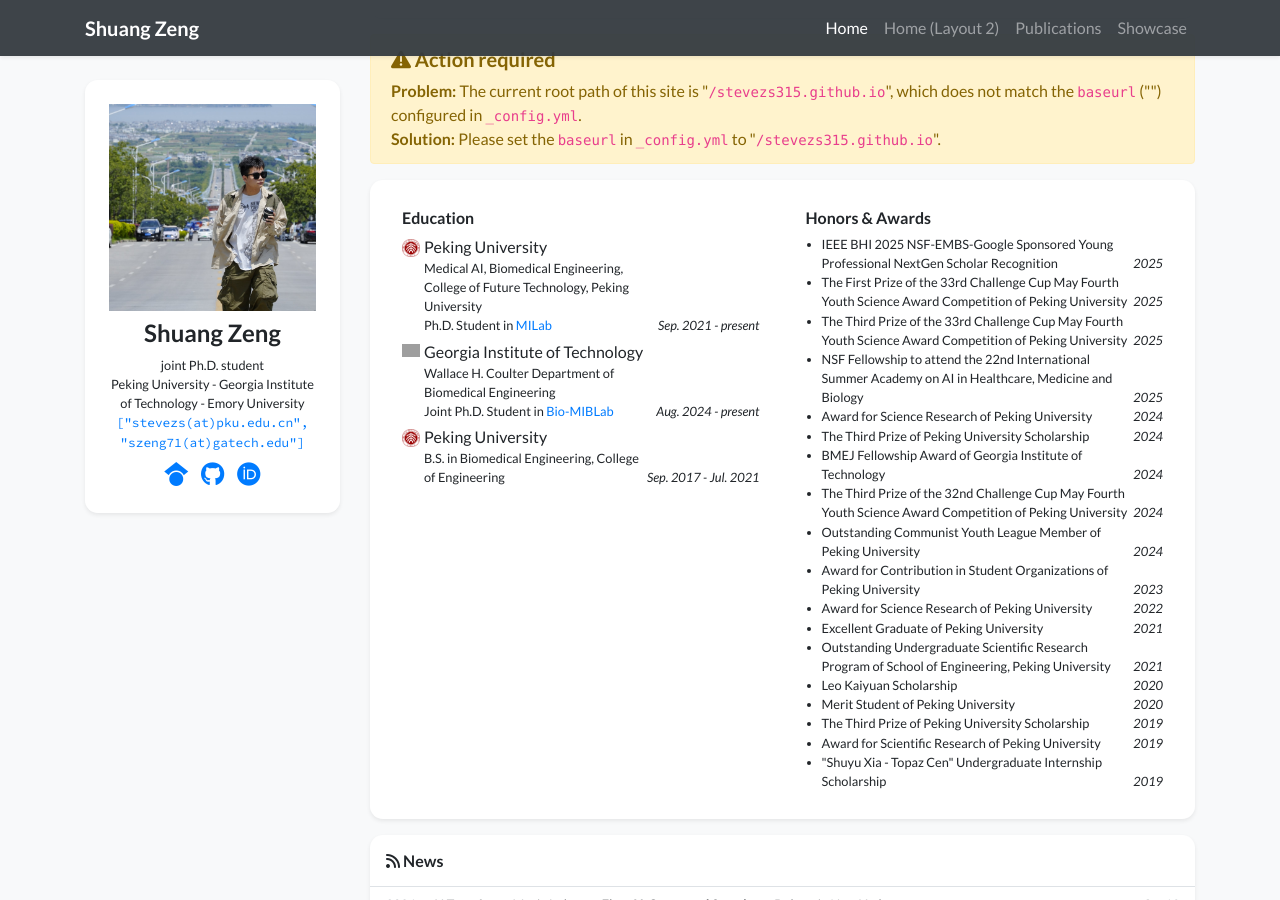
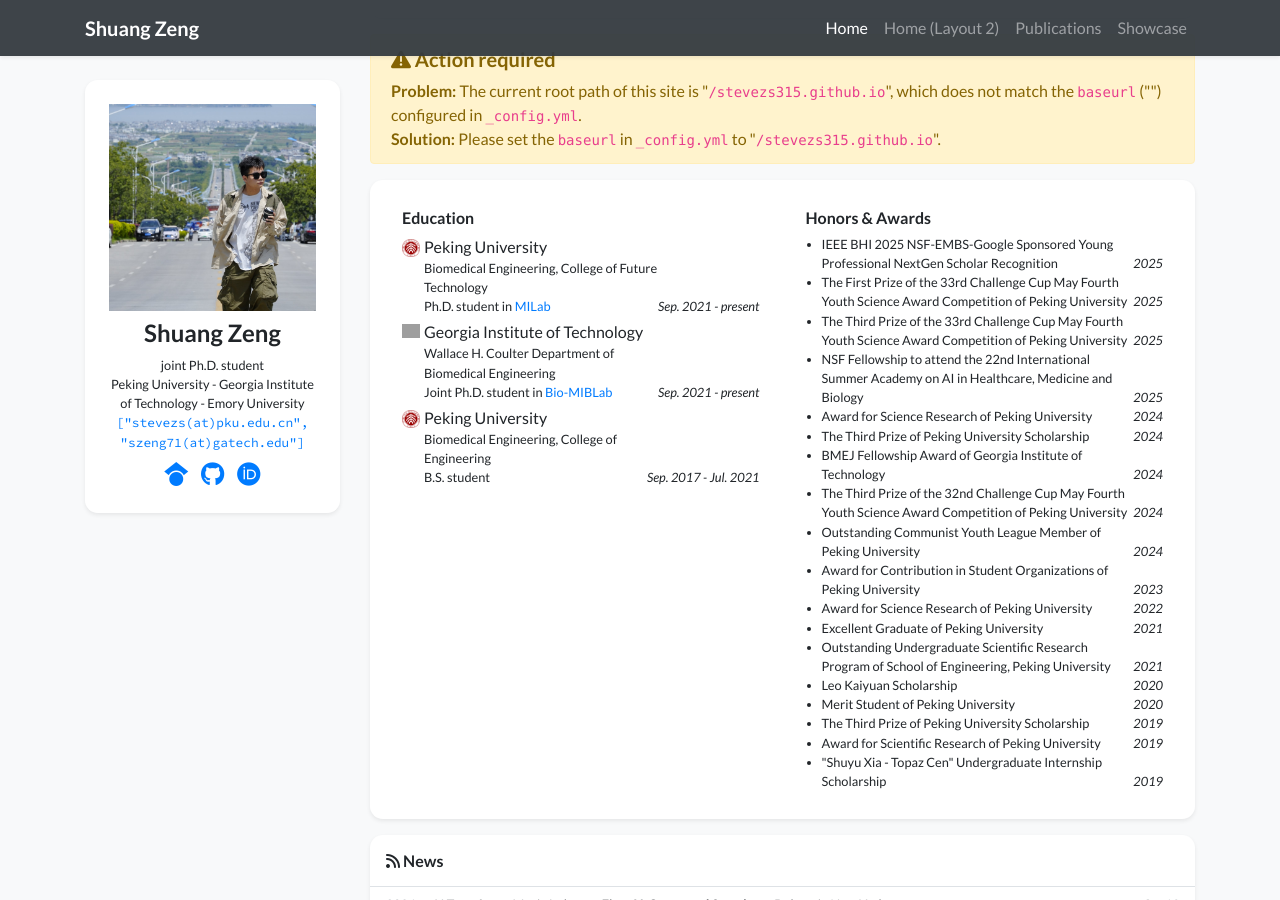
Before and after one commit to stevezs315/stevezs315.github.io, a Jekyll site: the page built from index.html, in a window 1280 px wide and 900 px high, scrolled down 408 px. Built offline with Jekyll 4.4.1, drawn with Linux system fonts in a browser that asks for light colours; nearby versions of some CDN libraries; a style sheet for code colours, icons or effects is not loaded; grey boxes are pictures that could not be loaded.

Commit message:
Update profile.yml

```diff
--- a/_data/profile.yml
+++ b/_data/profile.yml
@@ -50,20 +50,22 @@ education:
 - name: Peking University
   logo: /assets/images/badges/PKU_red.png
   position: >-
-    Medical AI, Biomedical Engineering, College of Future Technology, Peking University <br/>
-    Ph.D. Student in <a href="http://www.milab.wiki/" target="_blank">MILab</a>
+    Biomedical Engineering, College of Future Technology <br/>
+    Ph.D. student in <a href="http://www.milab.wiki/" target="_blank">MILab</a>
   date: Sep. 2021 - present
 
 - name: Georgia Institute of Technology
   logo: /assets/images/badges/GT_logo.png
   position: >-
     Wallace H. Coulter Department of Biomedical Engineering <br/>
-    Joint Ph.D. Student in <a href="https://miblab.bme.gatech.edu/" target="_blank">Bio-MIBLab</a>
-  date: Aug. 2024 - present
+    Joint Ph.D. student in <a href="https://miblab.bme.gatech.edu/" target="_blank">Bio-MIBLab</a>
+  date: Sep. 2021 - present
 
 - name: Peking University
   logo: /assets/images/badges/PKU_red.png
-  position: B.S. in Biomedical Engineering, College of Engineering
+  position: >-
+   Biomedical Engineering, College of Engineering <br/>
+   B.S. student
   date: Sep. 2017 - Jul. 2021
 
 # experience:
```
